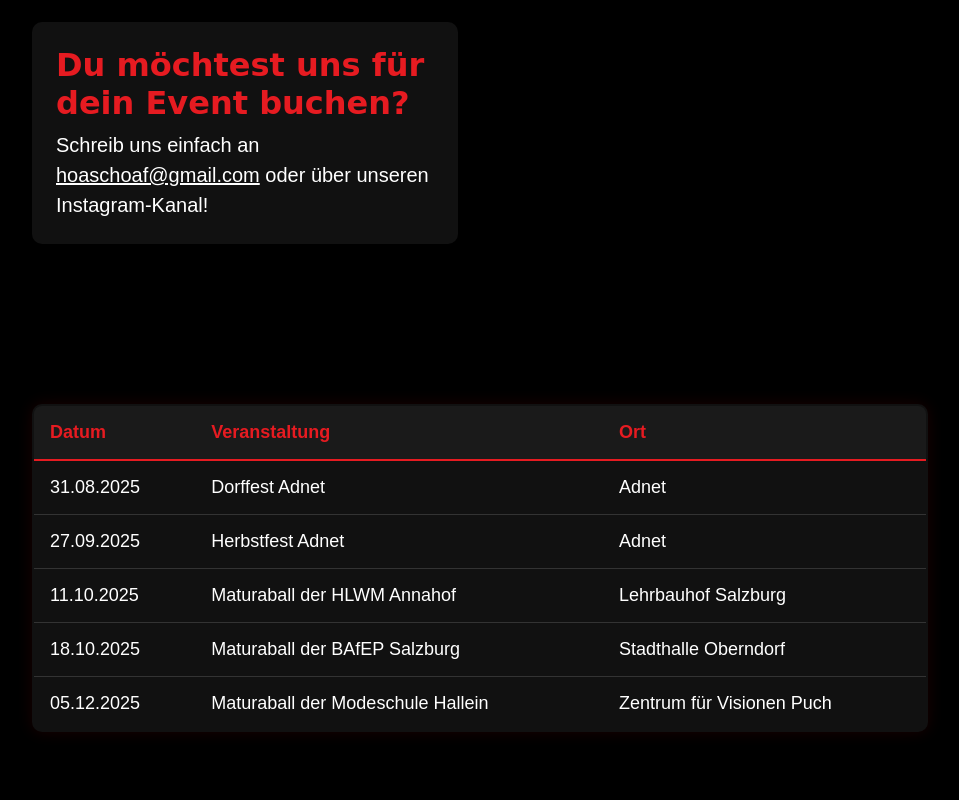
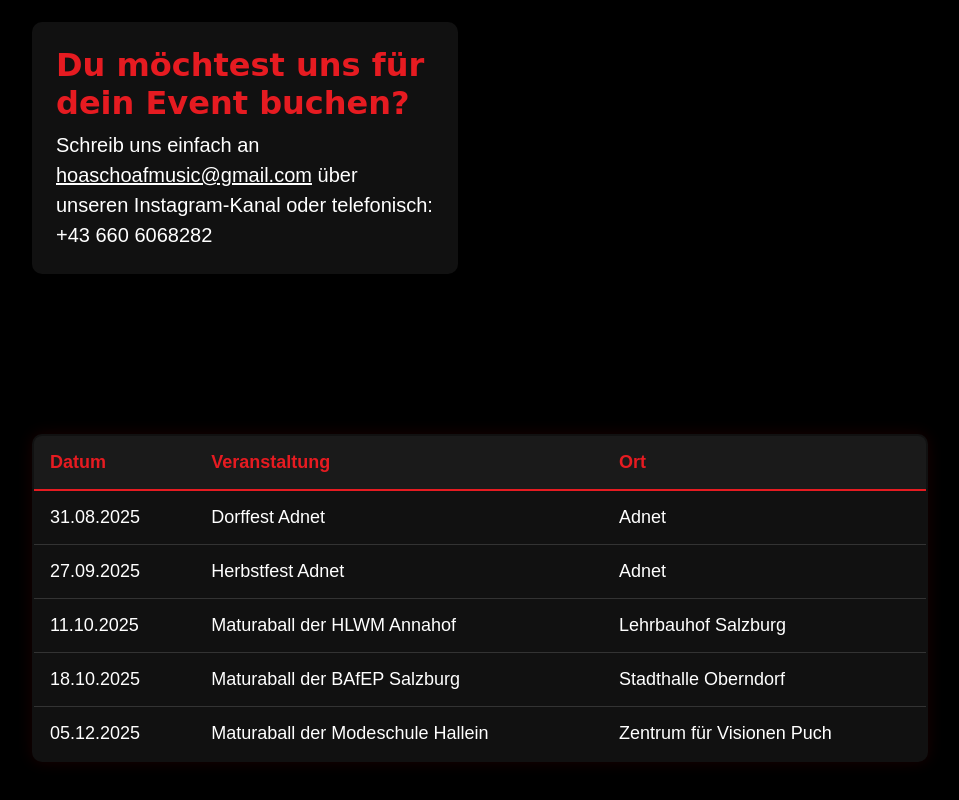
Before and after one commit to SeverinSiller/hoaschoaf, a plain HTML site: page index.html in a window 1280 px wide. Shown: the part 1500-2300 px from the top of the page, without its empty margins (160-1119 px from the left). Drawn offline with Linux system fonts and the light colour scheme; a web font is replaced by a local one.

Commit message:
Update Kontaktdaten index.html

```diff
--- a/index.html
+++ b/index.html
@@ -80,8 +80,8 @@
               <h2 id="anker3">Du möchtest uns für dein Event buchen?</h2>
               <p>
                 Schreib uns einfach an
-                <a href="mailto:hoaschoaf@gmail.com">hoaschoaf@gmail.com</a>
-                oder über unseren Instagram-Kanal!
+                <a href="mailto:hoaschoafmusic@gmail.com">hoaschoafmusic@gmail.com</a>
+                über unseren Instagram-Kanal oder telefonisch: +43 660 6068282
               </p>
             </div>
           </div>
```
